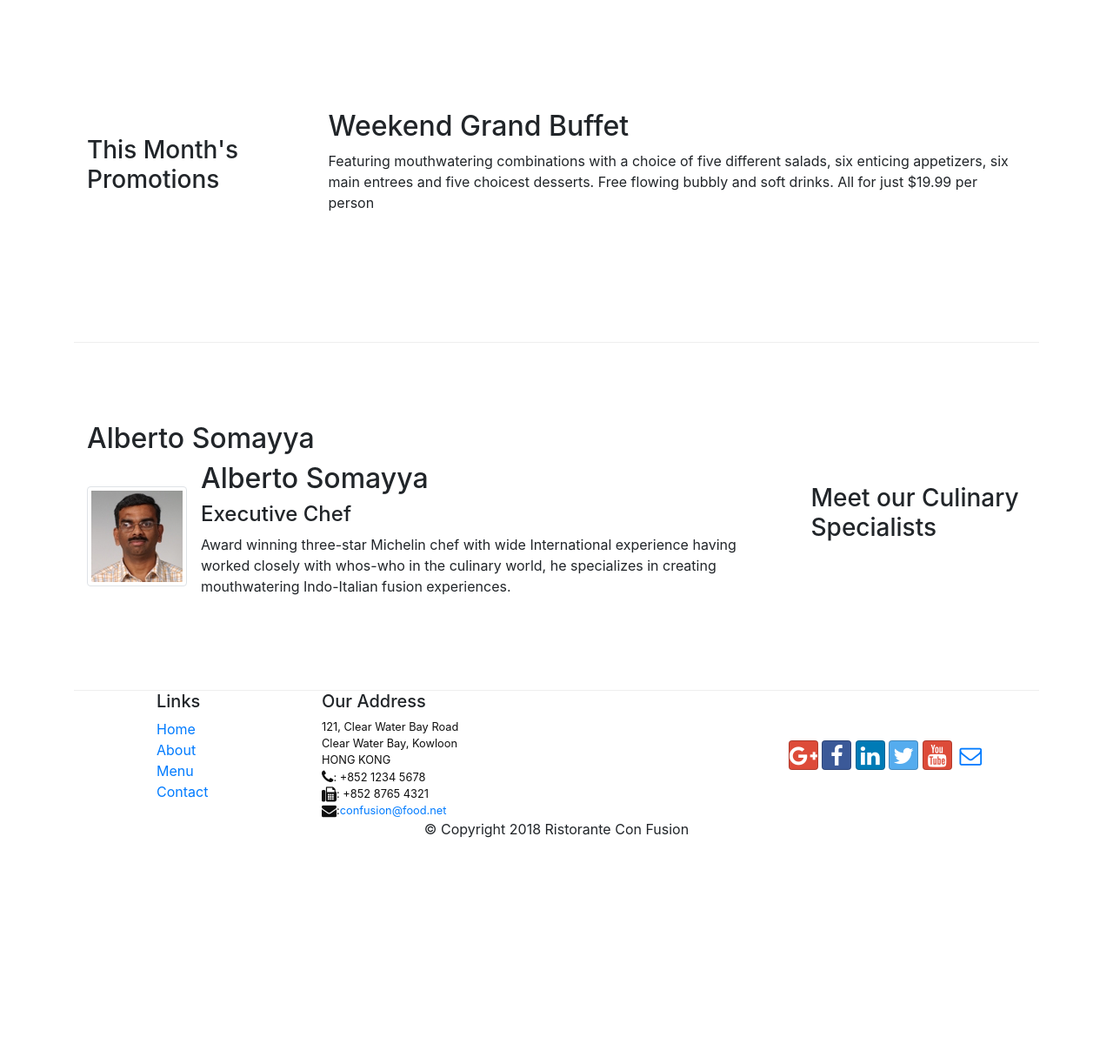
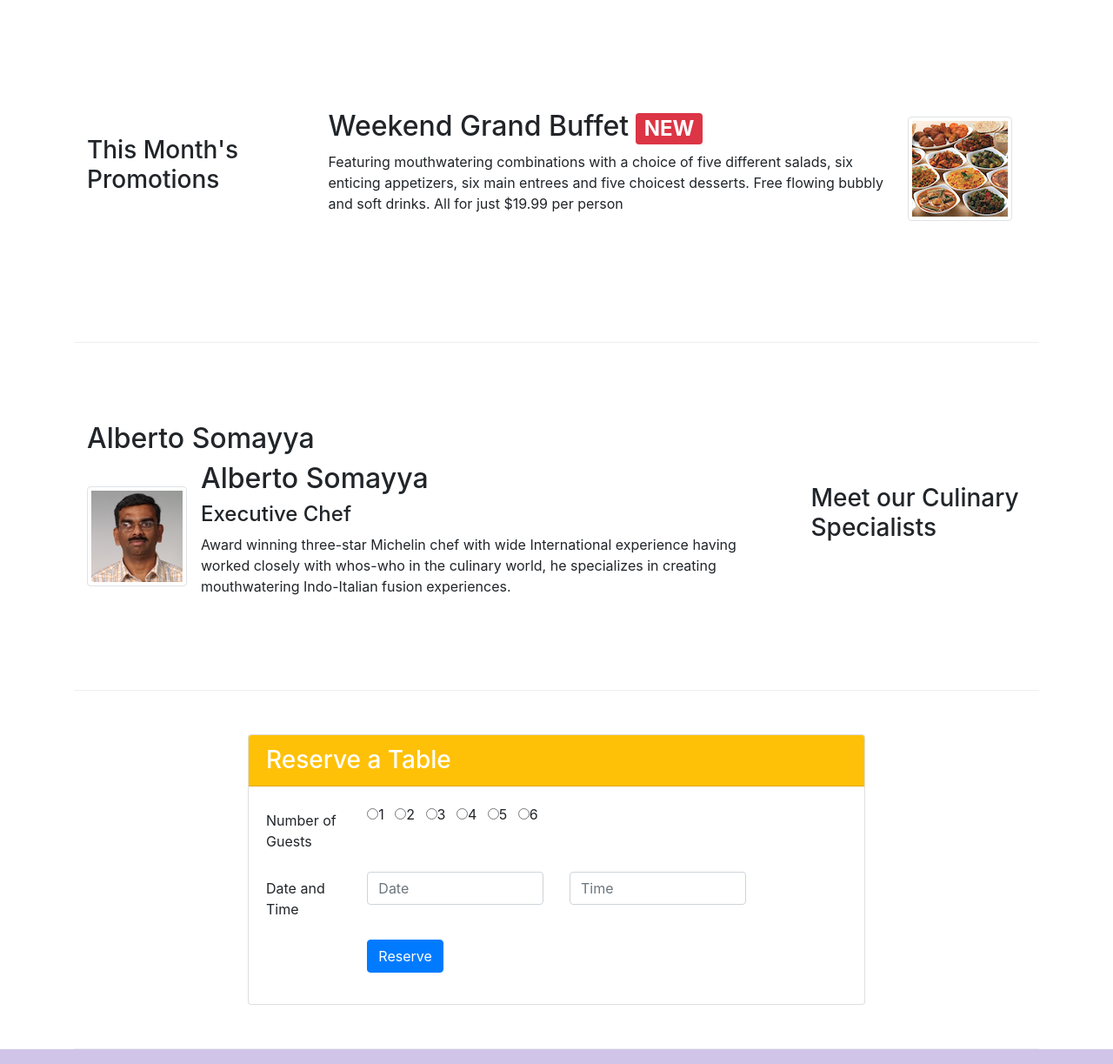
Before and after one commit to mohan-13/bootstrap_test, a website: page index.html in a window 1280 px wide. Shown: the part 740-1963 px from the top of the page at 87% size. Before the commit the page ends 1721 px from the top, so only its background shows below. Drawn offline with nearby package versions, Linux system fonts and the light colour scheme.

Commit message:
Assignment 2 & Style Bug Fix

```diff
--- a/css/style.css
+++ b/css/styles.css
@@ -10,7 +10,7 @@
     min-height:400px;
 }
 
-.footer{
+footer{
     background-color: #D1C4E9;
     margin:0px auto;
     padding: 20px 0px 20px 0px;
--- a/index.html
+++ b/index.html
@@ -9,7 +9,7 @@
 
      <!-- Bootstrap CSS -->
      <link rel="stylesheet" href="node_modules/bootstrap/dist/css/bootstrap.min.css">
-     <link rel="stylesheet" href="css/style.css">
+     <link rel="stylesheet" href="css/styles.css">
      <link rel="stylesheet" href="node_modules/font-awesome/css/font-awesome.min.css">
     <link rel="stylesheet" href="node_modules/bootstrap-social/bootstrap-social.css">
     <title>Ristorante Con Fusion</title>
@@ -18,6 +18,9 @@
 <body>
     <nav class="navbar navbar-dark navbar-expand-sm fixed-top">
         <div class="container">
+            <button class="navbar-toggler" type="button" data-toggle="collapse" data-target="#Navbar">
+                <span class="navbar-toggler-icon"></span>
+            </button>
             <a class="navbar-brand mr-auto" href="#"><img src="img/logo.png" height="30" width="41"></a>
            <div class="collapse navbar-collapse" id="Navbar">
             <ul class="navbar-nav mr-auto">
@@ -29,9 +32,7 @@
            </div>
 
         </div>
-        <button class="navbar-toggler" type="button" data-toggle="collapse" data-target="#Navbar">
-            <span class="navbar-toggler-icon"></span>
-        </button>
+
     </nav>
     <header class="jumbotron">
         <div class="container">
@@ -40,8 +41,11 @@
                     <h1>Ristorante con Fusion</h1>
                     <p>We take inspiration from the World's best cuisines, and create a unique fusion experience. Our lipsmacking creations will tickle your culinary senses!</p>
                 </div>
-                <div class="col-12 col-sm align-self-center">
+                <div class="col-12 col-sm-3 align-self-center">
                     <img src="img/logo.png" class="img-fluid">
+                </div>
+                <div class="col-12 col-sm align-self-center ">
+                    <a href="#reservation-form"><button class="btn btn-warning btn-block" >Reserve Table</button></a>
                 </div>
             </div>
         </div>
@@ -74,8 +78,16 @@
                 <h3>This Month's Promotions</h3>
             </div>
             <div class="col-12 col-sm col-md">
-                <h2>Weekend Grand Buffet</h2>
+
+                <div class="media">
+                    <img class="d-flex mr-3 img-thumbnail order-last align-self-center"
+                            src="img/buffet.png" alt="Uthappizza">
+                    <div class="media-body order-first">
+                        <h2>Weekend Grand Buffet<span class="ml-2 badge badge-danger">NEW</span></h2>
                 <p class="d-none d-sm-block">Featuring mouthwatering combinations with a choice of five different salads, six enticing appetizers, six main entrees and five choicest desserts. Free flowing bubbly and soft drinks. All for just $19.99 per person </p>
+                    </div>
+                </div>
+
             </div>
         </div>
 
@@ -96,6 +108,44 @@
                             whos-who in the culinary world, he specializes in
                             creating mouthwatering Indo-Italian fusion experiences.
                             </p>
+                    </div>
+                </div>
+            </div>
+        </div>
+        <div class="row row-content justify-content-center">
+            <div class="col-12 col-sm-8">
+                <div class="card" id="reservation-form">
+                    <h3 class="card-header bg-warning text-white">Reserve a Table</h3>
+                    <div class="card-body">
+                        <form>
+                            <div class="form-group row">
+                                <label for="noofguests" class="col-md-2 col-form-label">Number of Guests</label>
+                                <div class="col-md-10">
+                                    <div class="form-radio">
+                                        <input type="radio"  id="noofguests1" name="noofguests"><label class="form-check-label mr-2" for="noofguests1" >1</label>
+                                        <input type="radio"  id="noofguests2" name="noofguests"><label class="form-check-label mr-2" for="noofguests2" >2</label>
+                                        <input type="radio"  id="noofguests3" name="noofguests"><label class="form-check-label mr-2" for="noofguests3" >3</label>
+                                        <input type="radio"  id="noofguests4" name="noofguests"><label class="form-check-label mr-2" for="noofguests4" >4</label>
+                                        <input type="radio"  id="noofguests5" name="noofguests"><label class="form-check-label mr-2" for="noofguests5" >5</label>
+                                        <input type="radio"  id="noofguests6" name="noofguests"><label class="form-check-label mr-2" for="noofguests6" >6</label>
+                                    </div>
+                                </div>
+                            </div>
+                            <div class="form-group row">
+                                <label class="col-md-2 col-form-label">Date and Time</label>
+                                <div class="col-12 col-md-4">
+                                    <input type="text" class="form-control" id="reservedate" placeholder="Date">
+                                </div>
+                                <div class="col-12 col-md-4">
+                                    <input type="text" class="form-control" id="reservetime" placeholder="Time">
+                                </div>
+                            </div>
+                            <div class="form-group row">
+                                <div class="offset-md-2 col-md-10">
+                                    <button type="submit" class="btn btn-primary">Reserve</button>
+                                </div>
+                            </div>
+                        </form>
                     </div>
                 </div>
             </div>
```
Also changed, not shown: aboutus.html (+1 -1 lines), contactus.html (+1 -1 lines).
